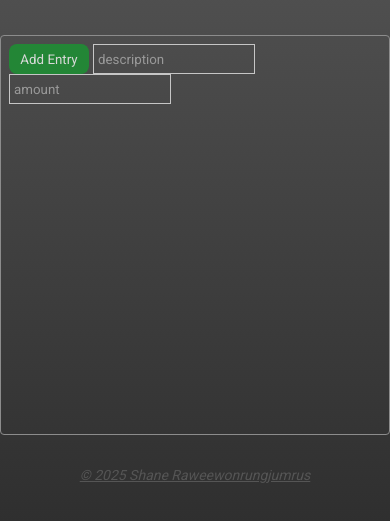
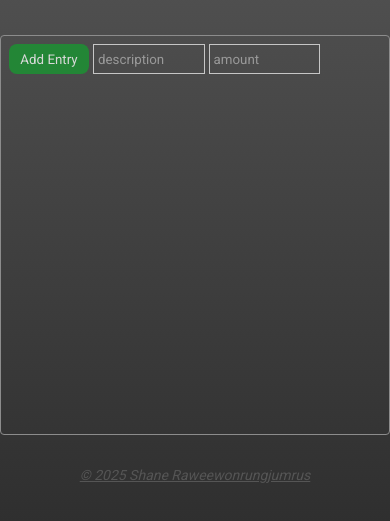
Before and after one commit to Lanternray/calDeficitTracker, a plain HTML site: page index.html in a window 390 px wide. Shown: the part 177-698 px from the top of the page. Drawn offline with Linux system fonts and the light colour scheme.

Commit message:
Updated styling for input fields to be responsive for mobile layouts

```diff
--- a/css/styles.css
+++ b/css/styles.css
@@ -94,6 +94,8 @@ body {
     height: 30px;
     padding: 4px;
     color: #cfcfcf;
+    max-width: 150px;
+    width: 30%;
 }
 
 input::placeholder {
```
